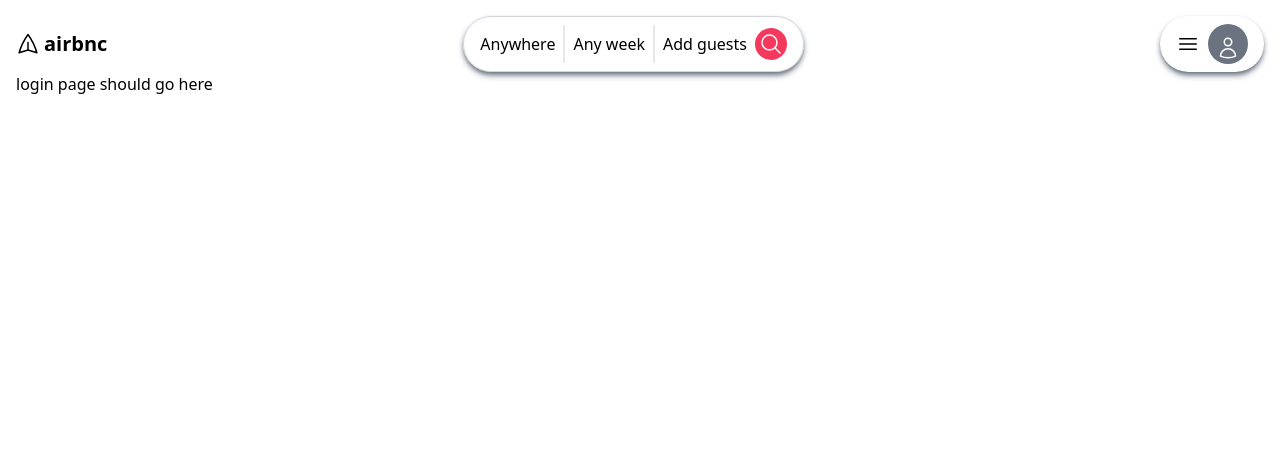
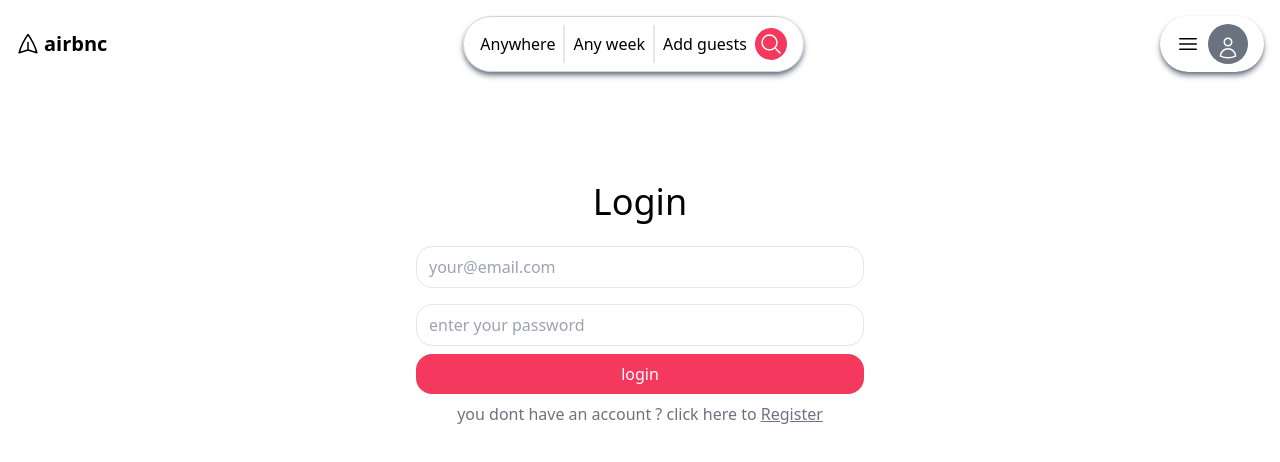
Before and after one commit to Ayuuup/booking-app, a React (Vite) app in the folder client/: page /login in a window 1280 px wide. Shown: the top 462 px of the page. Built offline with nearby package versions, Linux system fonts and the light colour scheme.

Commit message:
added login page

```diff
--- a/client/src/Layout.jsx
+++ b/client/src/Layout.jsx
@@ -4,7 +4,7 @@
 
 const Layout = () => {
   return (
-    <div className='p-4'>
+    <div className='p-4 flex flex-col min-h-screen'>
         <Header></Header>
         <Outlet></Outlet>
 
--- a/client/src/index.css
+++ b/client/src/index.css
@@ -1,3 +1,15 @@
 @tailwind base;
 @tailwind components;
 @tailwind utilities;
+
+input[type="text"],input[type="email"],input[type="password"]{
+    @apply w-full border my-2 py-2 px-3 rounded-2xl;
+}
+
+button {
+    @apply bg-gray-300
+}
+
+button.primary {
+    @apply bg-primary w-full text-white rounded-2xl p-2
+}
--- a/client/src/pages/LoginPage.jsx
+++ b/client/src/pages/LoginPage.jsx
@@ -1,9 +1,18 @@
 import React from 'react'
+import { Link } from 'react-router-dom'
 
 const LoginPage = () => {
   return (
-    <div>
-      login page should go here
+    <div className='mt-4 grow flex items-center justify-center'>
+      <div className='mb-64'>
+        <h1 className='text-4xl text-center mb-4'>Login</h1>
+        <form className='max-w-md mx-auto '>
+          <input type="email" placeholder='your@email.com'/>
+          <input type="password" placeholder='enter your password' />
+          <button className='primary'>login</button>
+          <div className='text-center py-2 text-gray-500'>you dont have an account ? click here to <Link className=' underline' to="/register">Register</Link></div>
+        </form>
+      </div>
     </div>
   )
 }
```
